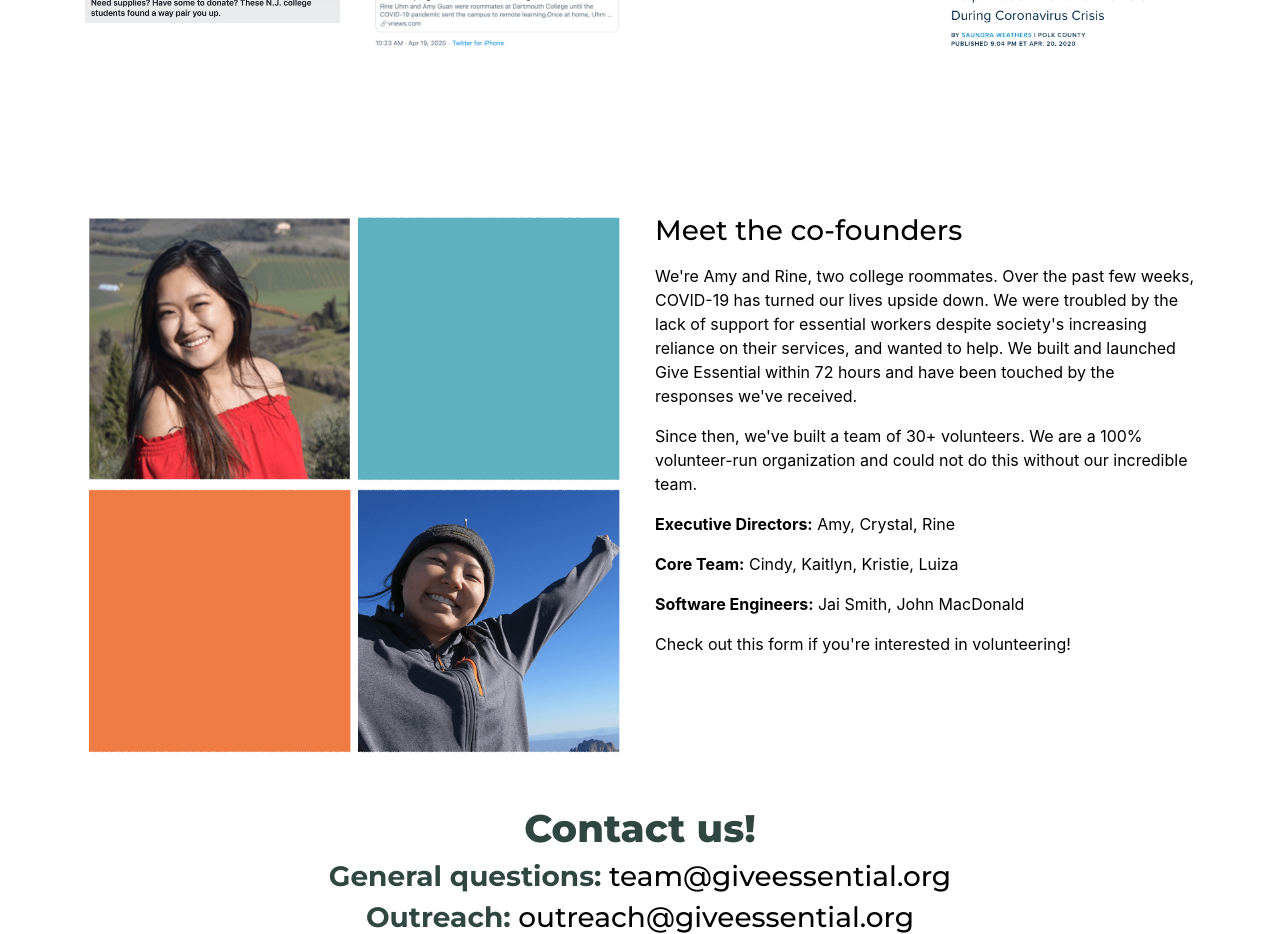
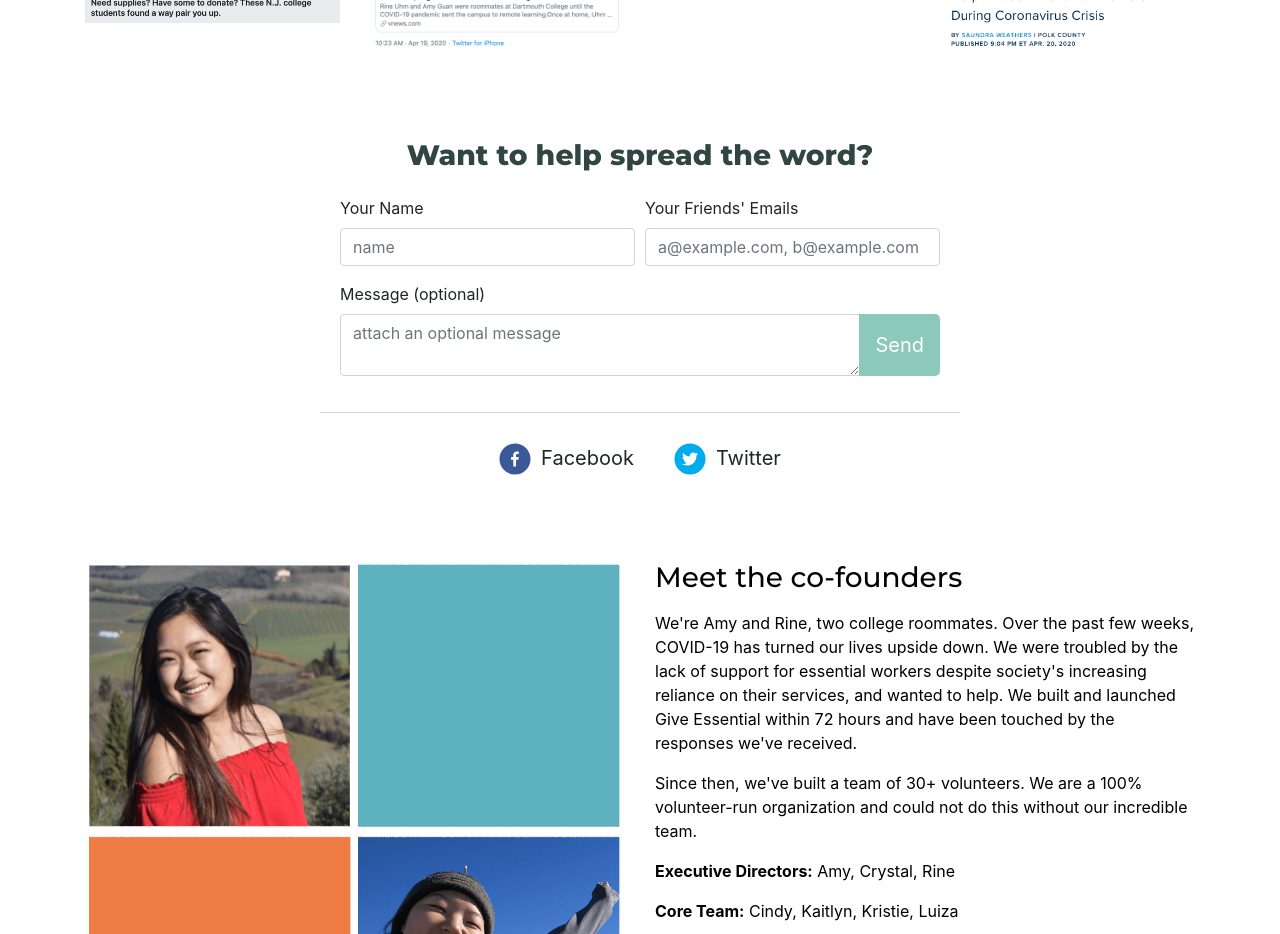
Before and after one commit to Give-Essential/giveessential.org, a React (Create React App) app in the folder give-essential/: page / in a window 1280 px wide. Shown: the part 2860-3794 px from the top of the page. Built offline with nearby package versions, Linux system fonts and the light colour scheme.

Commit message:
added referral

```diff
--- a/give-essential/package.json
+++ b/give-essential/package.json
@@ -18,6 +18,7 @@
     "react-markdown": "^4.3.1",
     "react-router-dom": "^5.1.2",
     "react-scripts": "3.4.1",
+    "react-share": "^4.1.0",
     "reactstrap": "^8.4.1"
   },
   "scripts": {
--- a/give-essential/src/components/Home.js
+++ b/give-essential/src/components/Home.js
@@ -4,6 +4,8 @@ import '../css/style2.css'
 import '../css/Home.css'
 import { Container, Row, Col } from 'reactstrap';
 import Nav from './Nav';
+
+import Referral from './Referral';
 
 export default function Home() {
     return (
@@ -150,7 +152,7 @@ export default function Home() {
                 </Container>
               </div>
             </section>
-
+            <Referral />
             <section className="who">
               <Container className="about">
                 <Row>
--- /dev/null
+++ b/give-essential/src/components/Referral.js
@@ -0,0 +1,135 @@
+import React, { PureComponent } from 'react';
+import {
+  Col, Row, Button, Form,
+  FormGroup, Label, Input,
+  InputGroup, InputGroupAddon
+} from 'reactstrap';
+import {
+  FacebookShareButton, TwitterShareButton,
+  FacebookIcon, TwitterIcon
+} from 'react-share';
+import '../css/Referral.scss';
+
+class Referral extends PureComponent {
+  constructor(props) {
+    super(props);
+
+    this.state = {
+      expanded: true,
+    };
+  }
+
+  expandReferral = () => {
+    this.setState({
+      expanded: false,
+    });
+  }
+
+  render () {
+    if (this.state.hasError) {
+      return <h1>Something went wrong.</h1>;
+    }
+
+    return (
+      <div className="referral">
+        <div className="referral-tagline">
+          Want to help spread the word?
+        </div>
+        <div className="referral-email">
+          <Form>
+            <Row form>
+              <Col md={6}>
+                <FormGroup>
+                  <Label for="senderName">
+                    Your Name
+                  </Label>
+                  <Input
+                    type="text"
+                    name="sender"
+                    id="senderName"
+                    placeholder="name"
+                  />
+                </FormGroup>
+              </Col>
+              <Col md={6}>
+                <FormGroup>
+                  <Label for="recipientEmails">
+                    Your Friends' Emails
+                  </Label>
+                  <Input
+                    type="email"
+                    name="recipient"
+                    id="recipientEmails"
+                    placeholder="a@example.com, b@example.com"
+                    multiple
+                  />
+                </FormGroup>
+              </Col>
+            </Row>
+            <FormGroup>
+              <Label for="message">
+                Message (optional)
+              </Label>
+              <InputGroup>
+                <Input
+                  type="textarea"
+                  name="message"
+                  id="message"
+                  placeholder="attach an optional message"
+                />
+                <InputGroupAddon addonType="append">
+                  <Button
+                    size="lg"
+                    style={{
+                      backgroundColor: '#8CC9BA',
+                      border: 'none',
+                    }}
+                  >
+                    Send
+                  </Button>
+                </InputGroupAddon>
+              </InputGroup>
+            </FormGroup>
+          </Form>
+        </div>
+        <div className="referral-socialMedia">
+          <div className="referral-socialMedia-sec">
+            <FacebookShareButton
+              url="https://giveessential.org"
+            >
+              <div className="referral-socialMedia-button">
+                <FacebookIcon
+                  size={32}
+                  round={true}
+                />
+                <div className="referral-socialMedia-platform">
+                  Facebook
+                </div>
+              </div>
+            </FacebookShareButton>
+          </div>
+          <div className="referral-socialMedia-sec">
+            <TwitterShareButton
+              url="https://giveessential.org"
+              title="Essential workers on the frontline need your help. To learn more and sign up as either a donor or essential worker, visit"
+              hashtags={['GiveEssential']}
+              related={['@GiveEssential']}
+            >
+              <div className="referral-socialMedia-button">
+                <TwitterIcon
+                  size={32}
+                  round={true}
+                />
+                <div className="referral-socialMedia-platform">
+                  Twitter
+                </div>
+              </div>
+            </TwitterShareButton>
+          </div>
+        </div>
+      </div>
+    );
+  }
+}
+
+export default Referral;
--- /dev/null
+++ b/give-essential/src/css/Referral.scss
@@ -0,0 +1,39 @@
+.referral {
+    width: 50%;
+    max-width: 1000px;
+    margin: auto;
+}
+
+.referral-tagline {
+    color: #304741;
+    font-family: 'Montserrat', sans-serif;
+    font-weight: 800;
+    font-size: 2.2vw;
+    text-align: center;
+}
+
+.referral-socialMedia {
+    margin: auto;
+    display: flex;
+    align-items: center;
+    justify-content: center;
+    border-top: 1px solid lightgrey;
+    padding-top: 30px;
+}
+
+.referral-socialMedia-sec:nth-child(2) {
+    padding-left: 40px;
+}
+
+.referral-socialMedia-button {
+    font-size: 1.25em;
+    display: flex;
+}
+
+.referral-socialMedia-platform {
+    padding-left: 10px;
+}
+
+.referral-email {
+    padding: 20px;
+}
```
Also changed, not shown: 1 other file (tests, documents, lock files or other folders).
